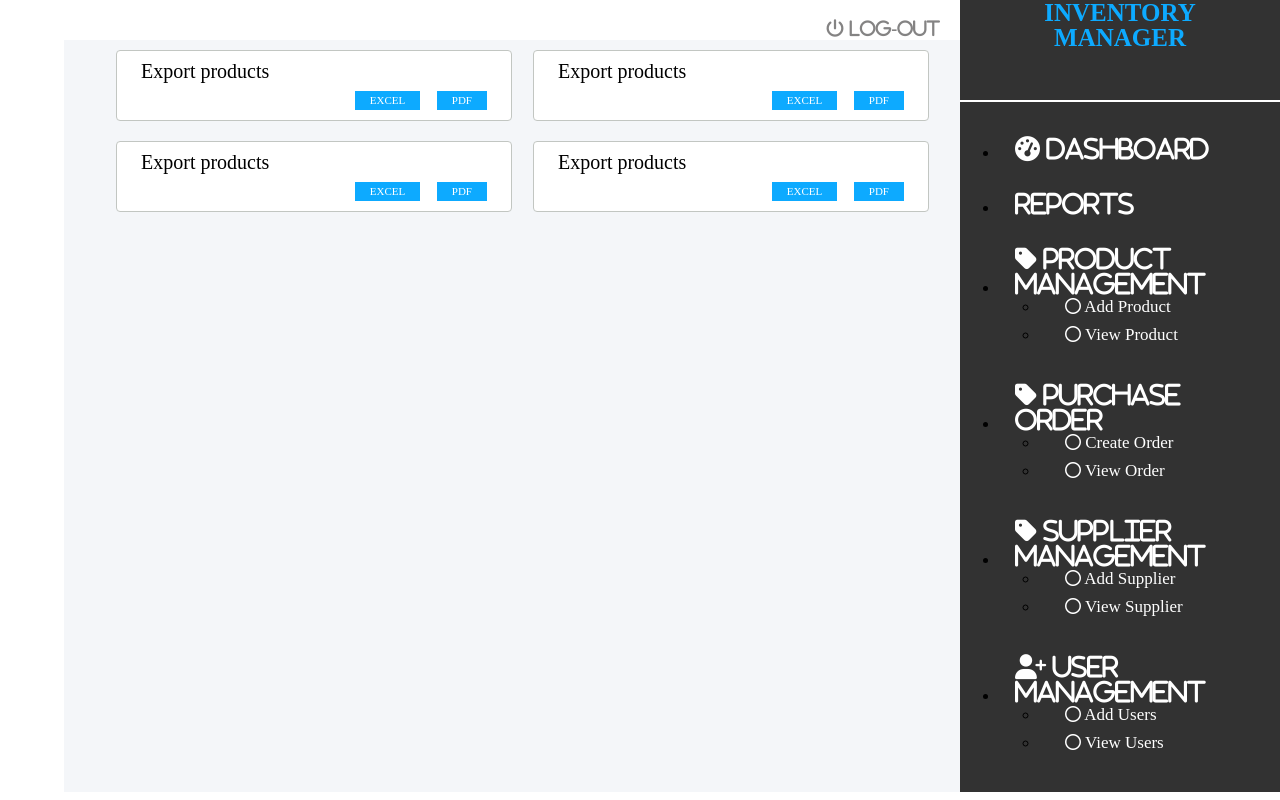
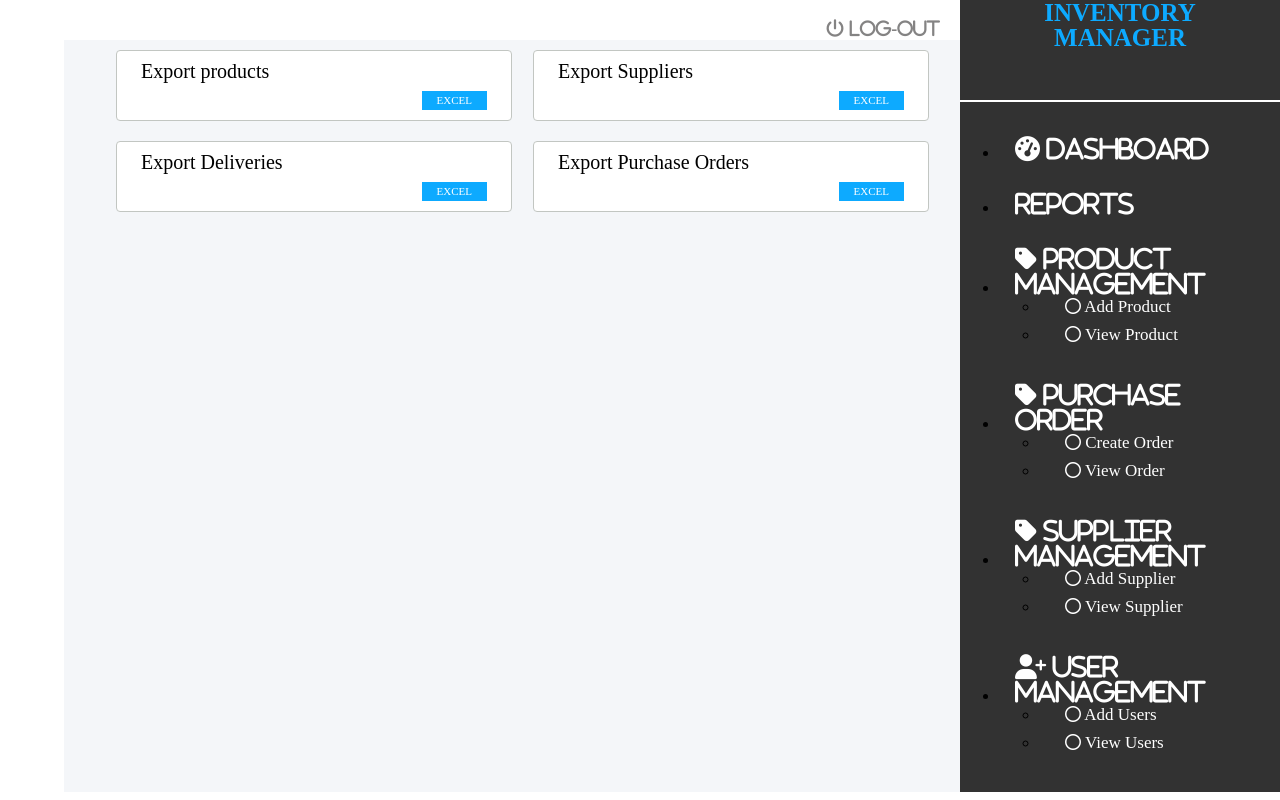
Before and after one commit to adityadave29/im, a PHP site: page /report.php in a window 1280 px wide. Run offline with PHP 8.4, Linux system fonts and the light colour scheme; the visitor is signed in with stand-in values (Sample User, id 1); some libraries are stand-ins or nearby versions.

Commit message:
18-4-14-29

```diff
--- a/report.php
+++ b/report.php
@@ -31,31 +31,27 @@
                         <div class = "reportType">
                           <p>Export products</p>
                           <div class = "alignRight">
-                            <a class="reportExportBtn" href = ""> Excel</a>
-                            <a class="reportExportBtn" href = "">PDF</a>
+                            <a class="reportExportBtn" href = "database/report_csv.php?report=product"> Excel</a>
                           </div>
                         </div>
                         <div class = "reportType">
-                          <p>Export products</p>
+                          <p>Export Suppliers</p>
                           <div class = "alignRight">
-                            <a class="reportExportBtn" href = ""> Excel</a>
-                            <a class="reportExportBtn" href = "">PDF</a>
+                            <a class="reportExportBtn" href = "database/report_csv.php?report=supplier"> Excel</a>
                           </div>
                         </div>
                       </div>
                       <div class ="box">
                         <div class = "reportType">
-                          <p>Export products</p>
+                          <p>Export Deliveries</p>
                           <div class = "alignRight">
-                            <a class="reportExportBtn" href = ""> Excel</a>
-                            <a class="reportExportBtn" href = "">PDF</a>
+                            <a class="reportExportBtn" href = "database/report_csv.php?report=products"> Excel</a>
                           </div>
                         </div>
                         <div class = "reportType">
-                          <p>Export products</p>
+                          <p>Export Purchase Orders</p>
                           <div class = "alignRight">
-                            <a class="reportExportBtn" href = ""> Excel</a>
-                            <a class="reportExportBtn" href = "">PDF</a>
+                            <a class="reportExportBtn" href = "database/report_csv.php?report=products"> Excel</a>
                           </div>
                         </div>
                       </div>
```
Also changed, not shown: database/report_csv.php (added, +49 -0 lines), uploads/products/product-1681805239.Group4_ConceptMap (4).jpg (added).
